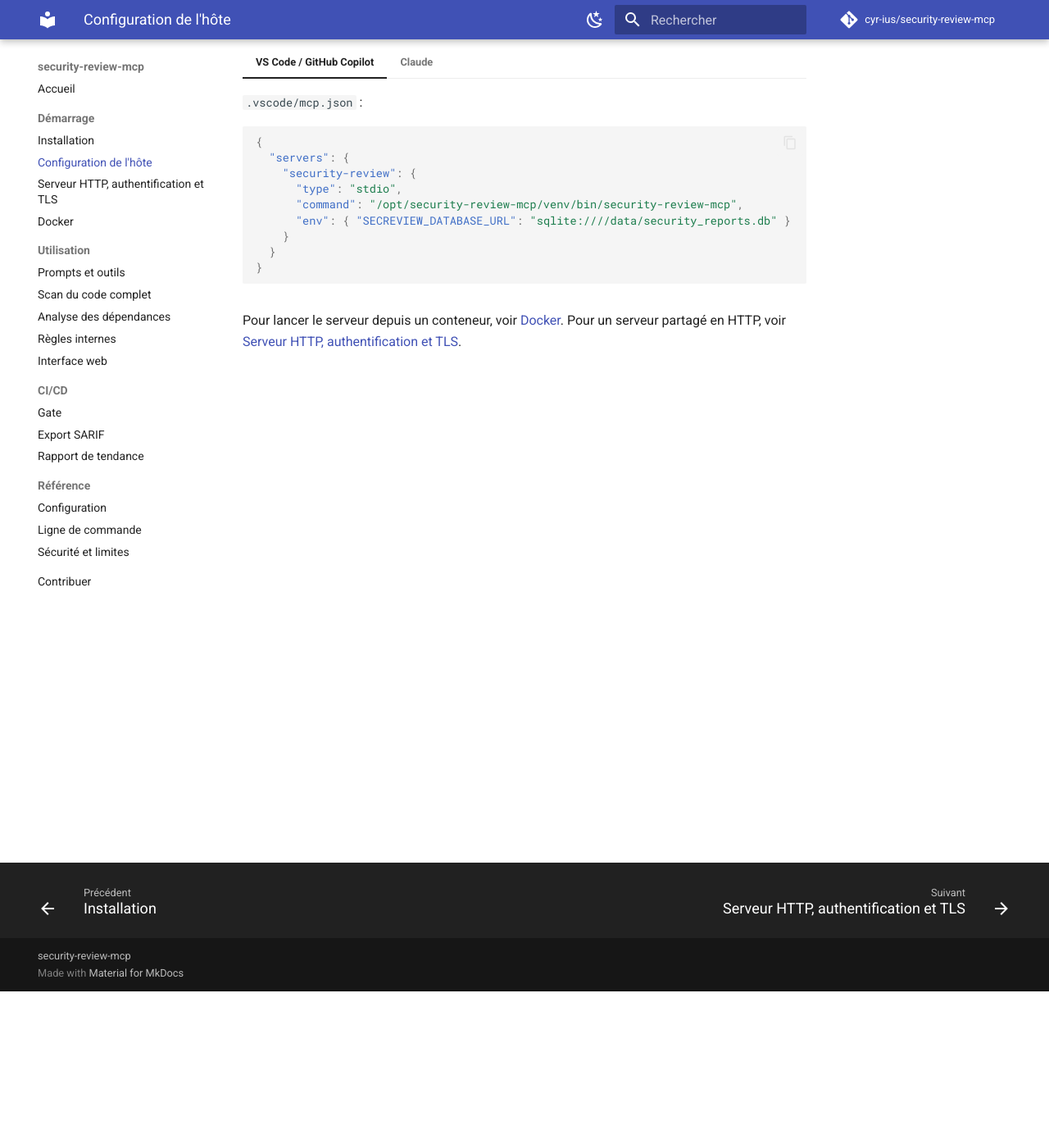
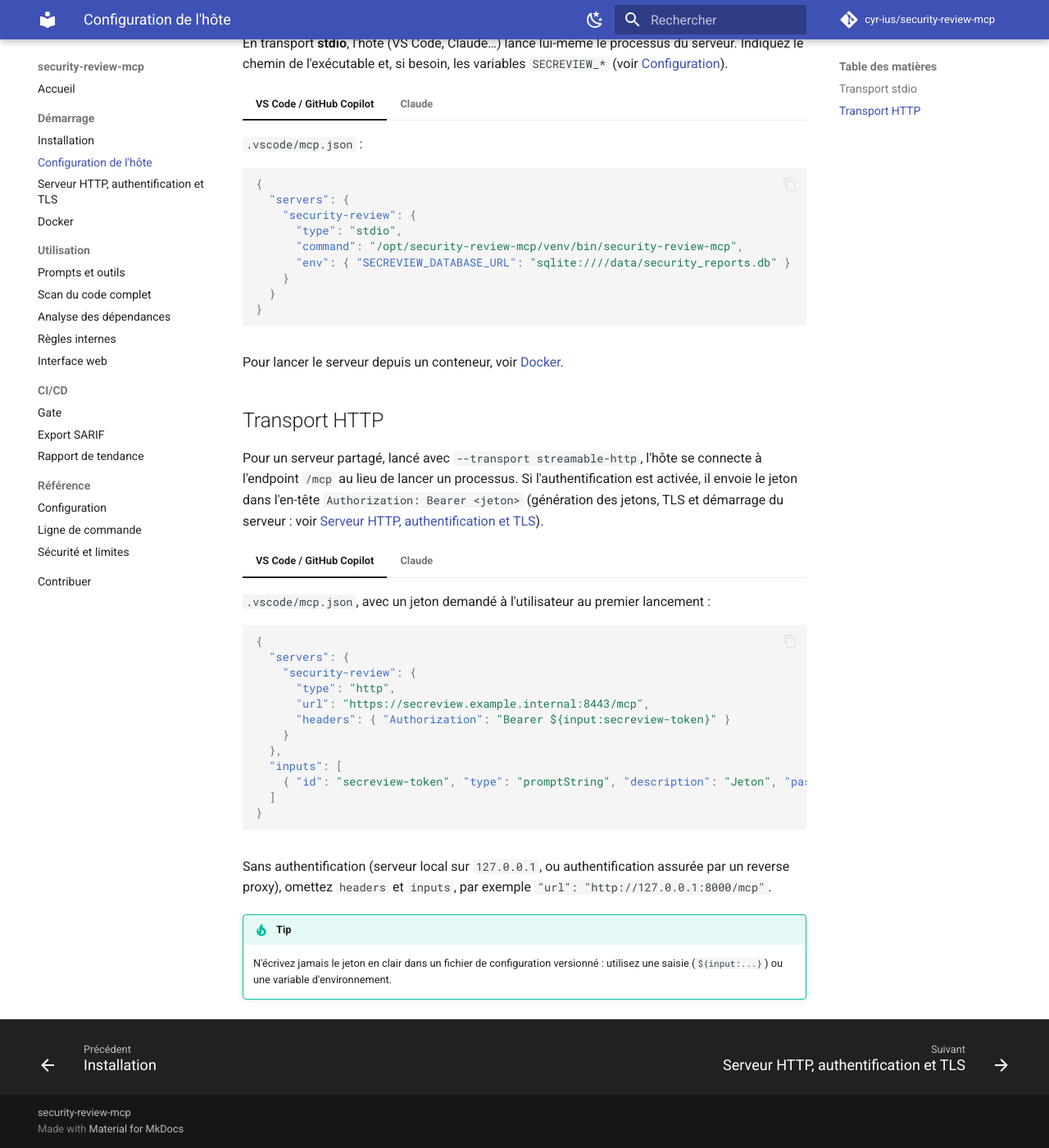
Before and after one commit to cyr-ius/security-review, an MkDocs documentation site: the page built from docs/demarrage/hote.md, in a window 1280 px wide and 1400 px high, scrolled down 191 px. Shown: the whole window at 82% size. Built offline with MkDocs 1.6.1 and Material for MkDocs 9.7.7, drawn with Linux system fonts in a browser that asks for light colours; comment, search, counter and statistics services are not loaded.

Commit message:
docs: document HTTP host configuration
Co-Authored-By: Claude Opus 5.5 <noreply@anthropic.com>

````diff
--- a/docs/demarrage/hote.md
+++ b/docs/demarrage/hote.md
@@ -1,4 +1,6 @@
 # Configuration de l'hôte
+
+## Transport stdio
 
 En transport **stdio**, l'hôte (VS Code, Claude…) lance lui-même le processus du serveur.
 Indiquez le chemin de l'exécutable et, si besoin, les variables `SECREVIEW_*`
@@ -36,4 +38,54 @@ Indiquez le chemin de l'exécutable et, si besoin, les variables `SECREVIEW_*`
     ```
 
 Pour lancer le serveur depuis un conteneur, voir [Docker](docker.md#poste-developpeur-stdio).
-Pour un serveur partagé en HTTP, voir [Serveur HTTP, authentification et TLS](http.md).
+
+## Transport HTTP
+
+Pour un serveur partagé, lancé avec `--transport streamable-http`, l'hôte se connecte à
+l'endpoint `/mcp` au lieu de lancer un processus. Si l'authentification est activée, il envoie
+le jeton dans l'en-tête `Authorization: Bearer <jeton>` (génération des jetons, TLS et
+démarrage du serveur : voir [Serveur HTTP, authentification et TLS](http.md)).
+
+=== "VS Code / GitHub Copilot"
+
+    `.vscode/mcp.json`, avec un jeton demandé à l'utilisateur au premier lancement :
+
+    ```json
+    {
+      "servers": {
+        "security-review": {
+          "type": "http",
+          "url": "https://secreview.example.internal:8443/mcp",
+          "headers": { "Authorization": "Bearer ${input:secreview-token}" }
+        }
+      },
+      "inputs": [
+        { "id": "secreview-token", "type": "promptString", "description": "Jeton", "password": true }
+      ]
+    }
+    ```
+
+=== "Claude"
+
+    `.mcp.json`, avec le jeton lu dans la variable d'environnement `SECURITY_REVIEW_TOKEN` du
+    poste (côté client, distincte des paramètres `SECREVIEW_*` du serveur) :
+
+    ```json
+    {
+      "mcpServers": {
+        "security-review": {
+          "type": "http",
+          "url": "https://secreview.example.internal:8443/mcp",
+          "headers": { "Authorization": "Bearer ${SECURITY_REVIEW_TOKEN}" }
+        }
+      }
+    }
+    ```
+
+Sans authentification (serveur local sur `127.0.0.1`, ou authentification assurée par un
+reverse proxy), omettez `headers` et `inputs`, par exemple
+`"url": "http://127.0.0.1:8000/mcp"`.
+
+!!! tip
+    N'écrivez jamais le jeton en clair dans un fichier de configuration versionné : utilisez une
+    saisie (`${input:...}`) ou une variable d'environnement.
````
